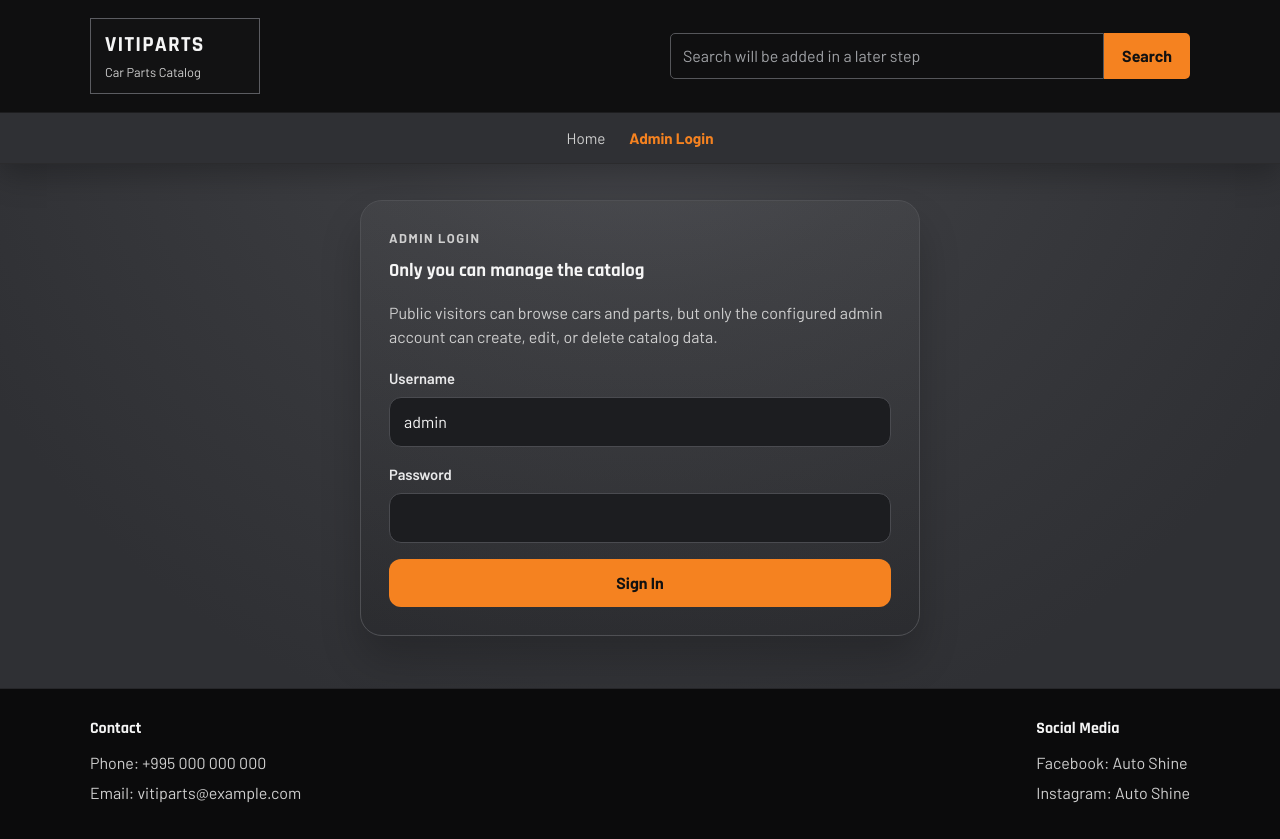
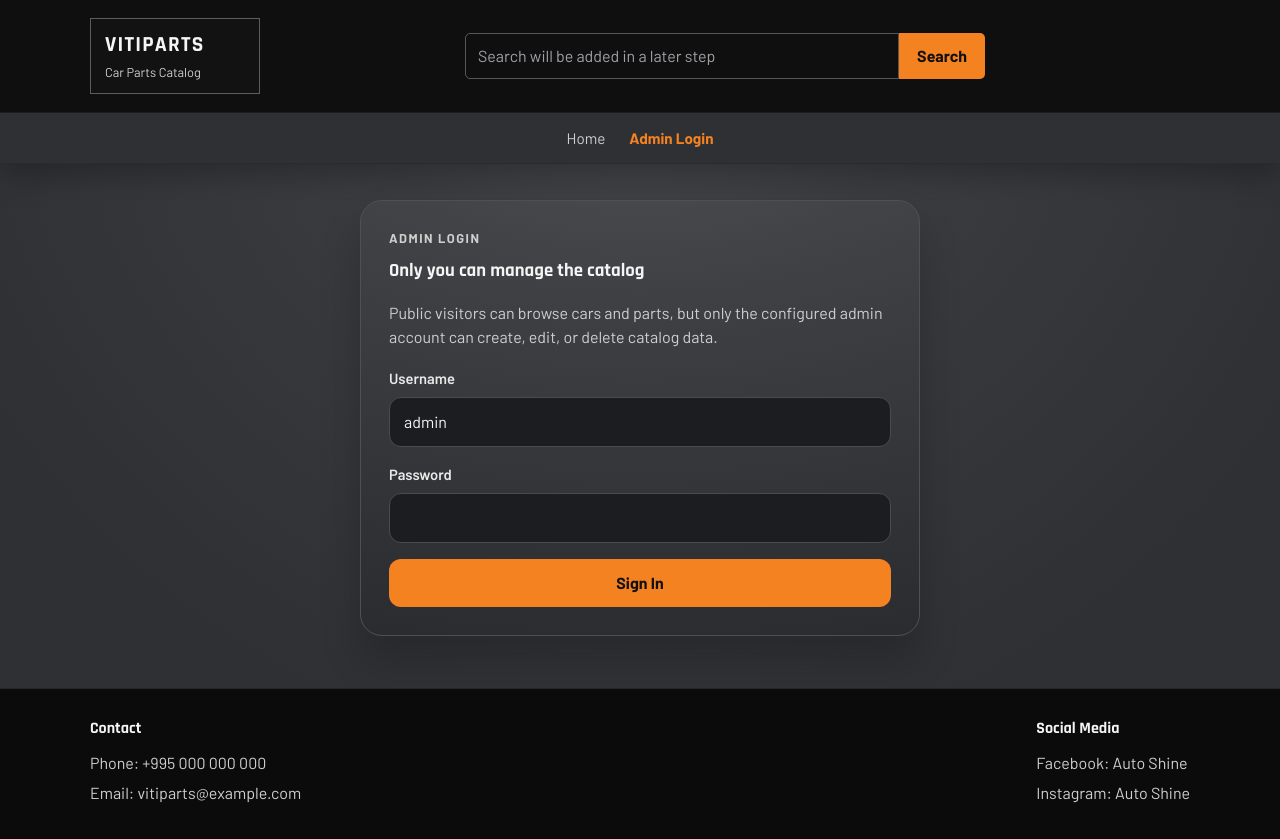
Before and after one commit to Matevarzma/VITIPARTS, a React (Vite) app in the folder car-parts-app/client/: page /admin in a window 1280 px wide. Built offline with nearby package versions, Linux system fonts and the light colour scheme.

Commit message:
center search bar

```diff
--- a/car-parts-app/client/src/styles/global.css
+++ b/car-parts-app/client/src/styles/global.css
@@ -81,9 +81,9 @@ select {
 }
 
 .header-top {
-  display: flex;
+  display: grid;
+  grid-template-columns: auto 1fr auto;
   align-items: center;
-  justify-content: space-between;
   gap: 20px;
   padding: 18px 0;
 }
@@ -96,6 +96,8 @@ select {
   background: #121213;
   padding: 10px 14px;
   min-width: 170px;
+
+  justify-self: start; /* 👈 keeps it on the left */
 }
 
 .brand-title {
@@ -110,10 +112,12 @@ select {
 }
 
 .header-search {
-  flex: 1;
+  width: 100%;
   max-width: 520px;
   display: flex;
   align-items: center;
+
+  justify-self: center; /* 👈 THIS centers it perfectly */
 }
 
 .header-search input {
```
